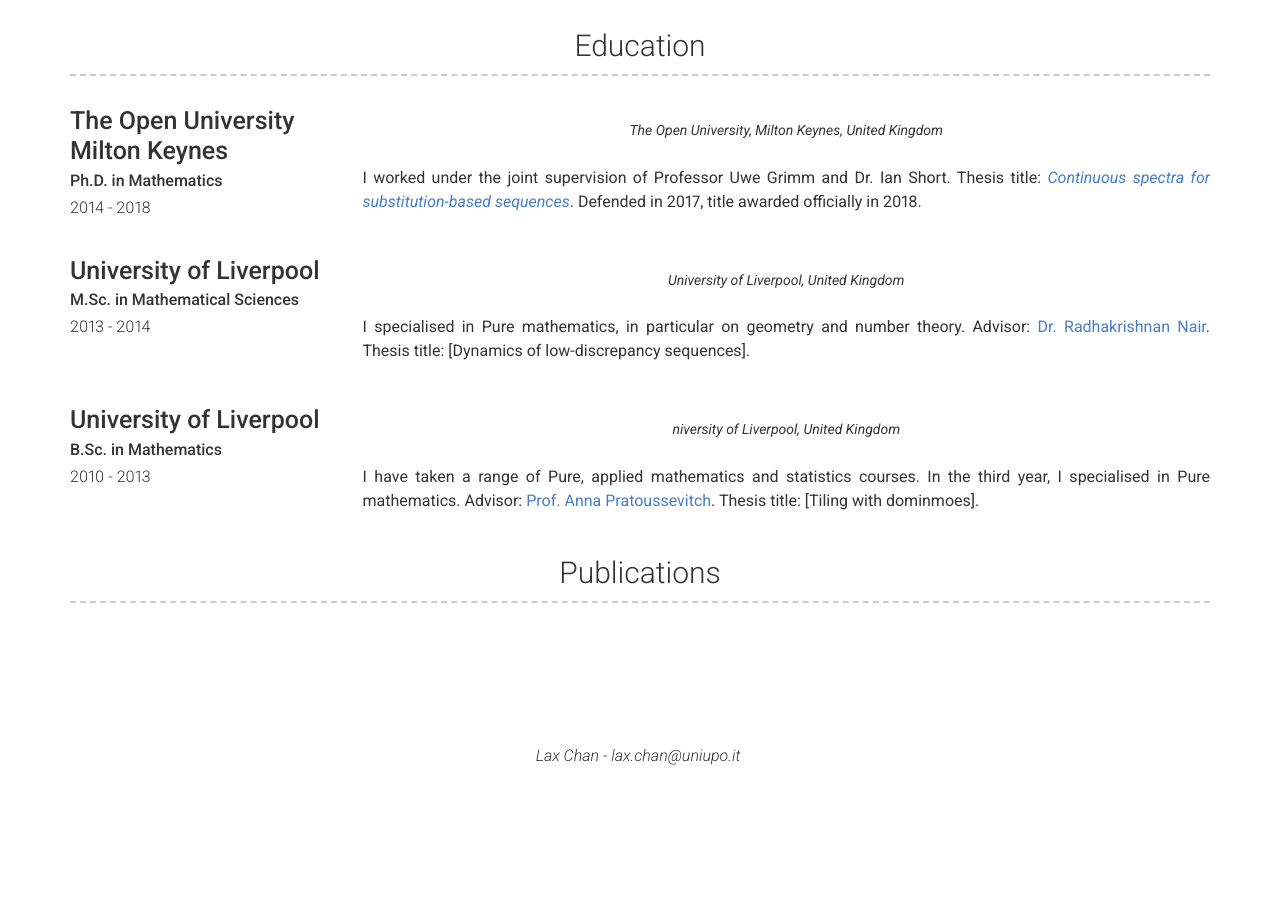
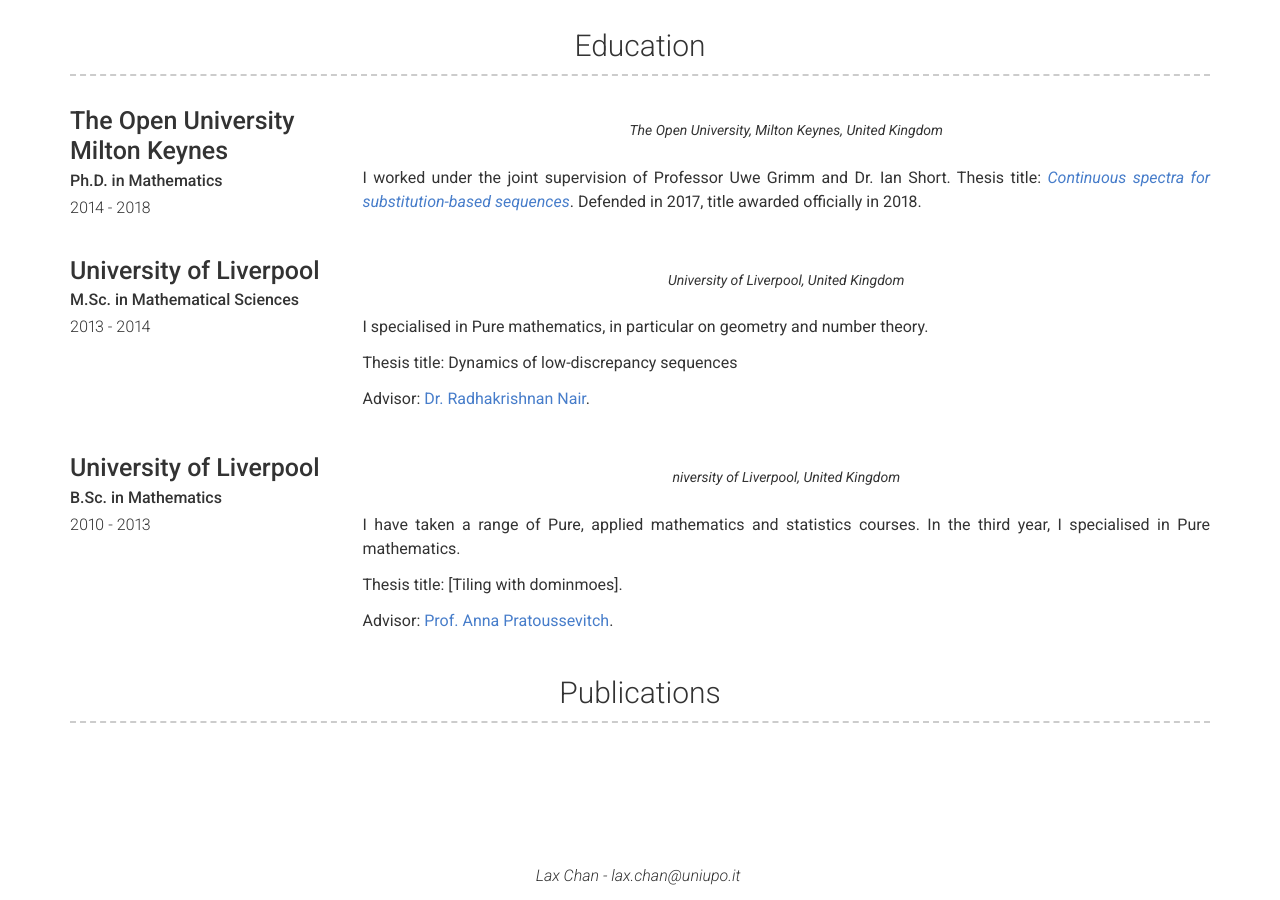
Before and after one commit to Laxchan/Laxchan.github.io, a Jekyll site: the page built from index.md, in a window 1280 px wide and 900 px high, scrolled down 1262 px. Built offline with Jekyll 4.4.1, drawn with Linux system fonts in a browser that asks for light colours; before the commit the page ends 2042 px from its top, so only the background shows below that; some of the changed lines change nothing that is shown.

Commit message:
Update education.yml

```diff
--- a/_data/education.yml
+++ b/_data/education.yml
@@ -16,7 +16,13 @@
   quote: >
     University of Liverpool, United Kingdom
   description: | # this will include new lines to allow paragraphs
-    I specialised in Pure mathematics, in particular on geometry and number theory. Advisor: [Dr. Radhakrishnan Nair](https://www.liverpool.ac.uk/mathematical-sciences/staff/radhakrishnan-nair/). Thesis title: [Dynamics of low-discrepancy sequences].
+    I specialised in Pure mathematics, in particular on geometry and number theory.
+
+    Thesis title: Dynamics of low-discrepancy sequences
+
+    Advisor: [Dr. Radhakrishnan Nair](https://www.liverpool.ac.uk/mathematical-sciences/staff/radhakrishnan-nair/).
+
+
 
 - layout: left
   name: University of Liverpool
@@ -25,4 +31,8 @@
   quote: >
     niversity of Liverpool, United Kingdom
   description: | # this will include new lines to allow paragraphs
-    I have taken a range of Pure, applied mathematics and statistics courses. In the third year, I specialised in Pure mathematics.  Advisor: [Prof. Anna Pratoussevitch](http://pcwww.liv.ac.uk/~annap/). Thesis title: [Tiling with dominmoes].
+    I have taken a range of Pure, applied mathematics and statistics courses. In the third year, I specialised in Pure mathematics.
+
+    Thesis title: [Tiling with dominmoes].
+
+    Advisor: [Prof. Anna Pratoussevitch](http://pcwww.liv.ac.uk/~annap/).
```
